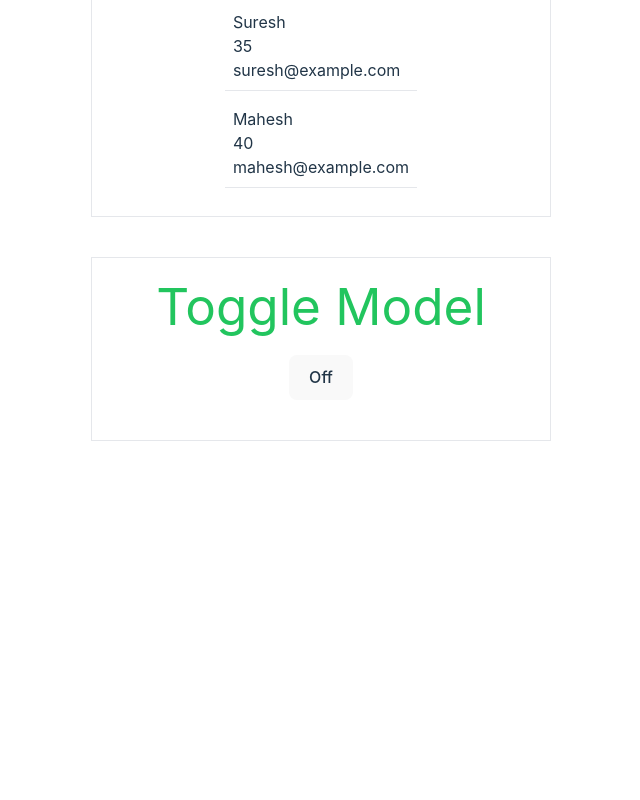
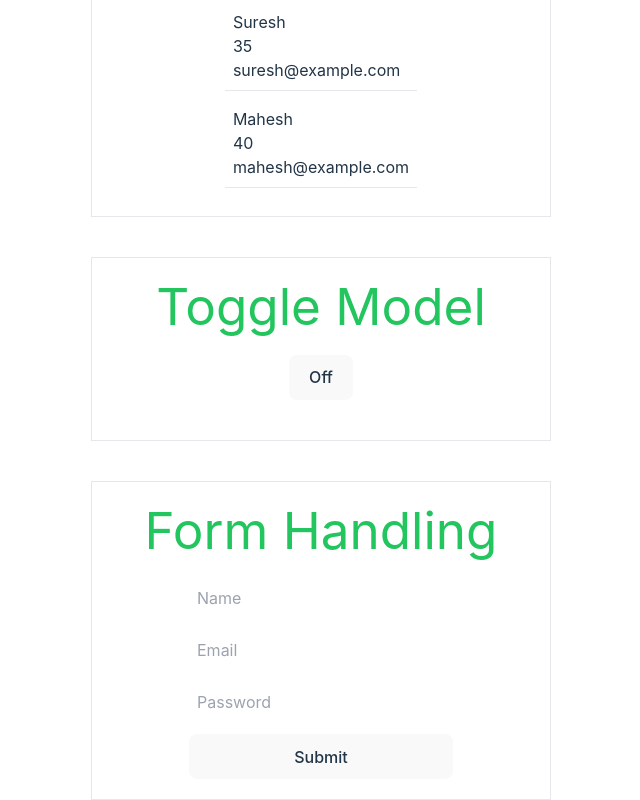
Before and after one commit to Ashish-619/React-Coding-Qs, a React (Vite) app: page / in a window 1280 px wide. Shown: the part 1050-1850 px from the top of the page, without its empty margins (319-959 px from the left). Before the commit the page ends 1491 px from the top, so only its background shows below. Built offline with nearby package versions, Linux system fonts and the light colour scheme.

Commit message:
FormHandling Completed

```diff
--- a/src/App.jsx
+++ b/src/App.jsx
@@ -4,6 +4,7 @@ import Todo from './components/Todo'
 import Counter from './components/Counter'
 import SearchFilter from './components/SearchFilter'
 import Model from './components/Model'
+import FormHandling from './components/FormHandling'
 
 function App() {
   const [count, setCount] = useState(0)
@@ -14,6 +15,7 @@ function App() {
       <Counter />
       <SearchFilter />
       <Model />
+      <FormHandling />
     </div>
   )
 }
--- a/src/components/FormHandling.jsx
+++ b/src/components/FormHandling.jsx
@@ -0,0 +1,22 @@
+import React from 'react'
+
+const FormHandling = () => {
+
+
+
+  return (
+    <div>
+      <form className='flex p-5 flex-col justify-center items-center border '>
+        <h1 className='text-green-500 mb-5'>Form Handling</h1>
+        <div className='flex flex-col gap-3'>
+          <input type="text" placeholder='Name' className='p-2 w-full rounded-full'/>
+          <input type="email" placeholder='Email' className='p-2 w-full rounded-full'/>
+          <input type="password" placeholder='Password' className='p-2 w-full rounded-full'/>
+          <button type="submit">Submit</button>
+        </div>
+      </form>
+    </div>
+  )
+}
+
+export default FormHandling
```
